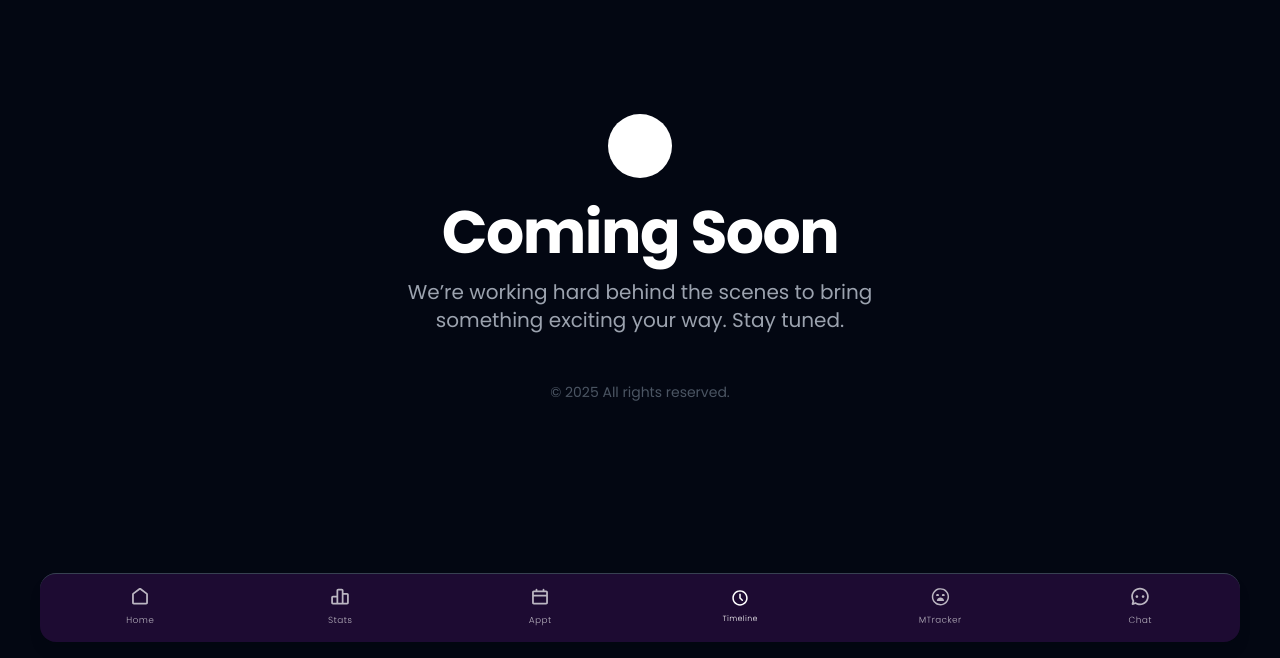
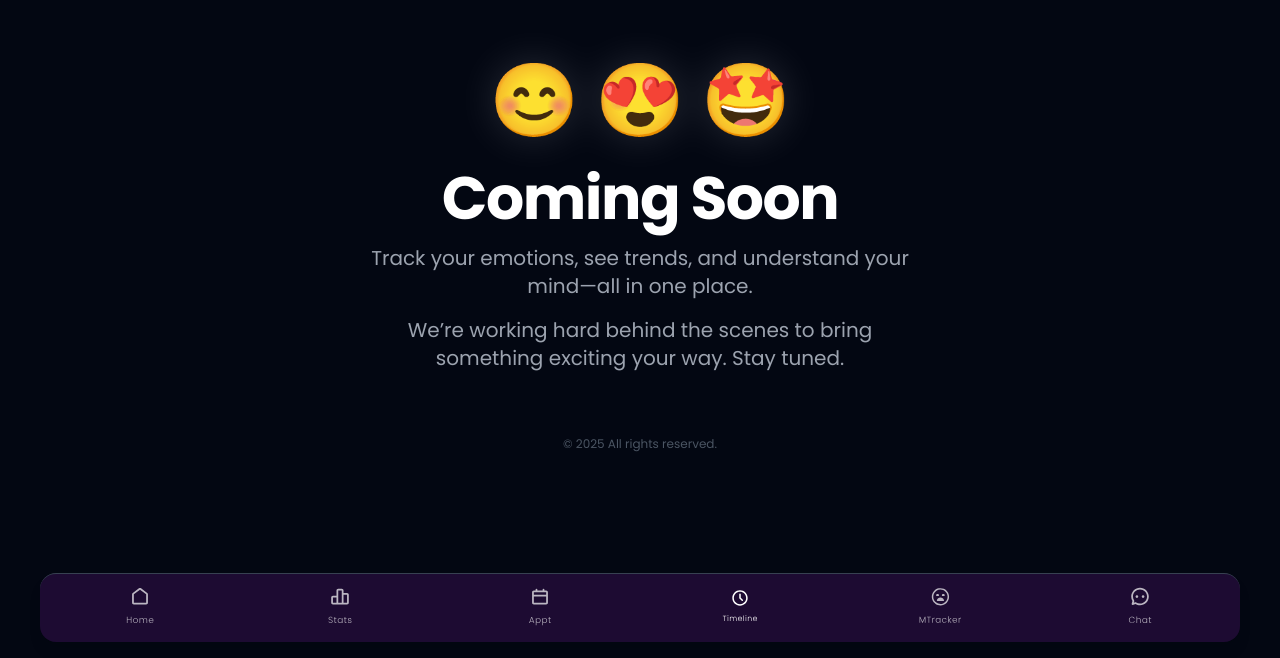
Before and after one commit to Prashasync/patient-frontend, a React (Create React App) app in the folder apps/webapp/: page /timeline in a window 1280 px wide. Shown: the part 142-800 px from the top of the page. Built offline with nearby package versions, Linux system fonts and the light colour scheme.

Commit message:
MVP:test

```diff
--- a/apps/webapp/src/features/chat/components/AllMessages.jsx
+++ b/apps/webapp/src/features/chat/components/AllMessages.jsx
@@ -31,7 +31,15 @@ const MessageDisplayPage = () => {
           <MessageThread key={message.chat_message_id} message={message} />
         ))
       ) : (
-        <h1>No Messages</h1>
+        <div className="no-messages-wrapper">
+          <div className="no-messages-icon">💬</div>
+          <h2 className="no-messages-title">No Messages Yet</h2>
+          <p className="no-messages-subtext">Your inbox is empty.</p>
+          <p className="no-messages-subtext">
+            You can reach out to a licensed expert or check in with Tova, your
+            AI companion.
+          </p>
+        </div>
       )}
       <AiChatBot />
     </div>
--- a/apps/webapp/src/features/home/pages/HomeScreenPage.jsx
+++ b/apps/webapp/src/features/home/pages/HomeScreenPage.jsx
@@ -7,7 +7,7 @@ import bellIcon from "../../../assets/icons/Union.png";
 import heartHealth from "../../../assets/icons/heartHealth.svg";
 import Notifications from "../components/Notifications";
 import AuthService from "../../auth/services/authService";
-import { useNavigate } from "react-router-dom";
+import { Link, useNavigate } from "react-router-dom";
 import AiChatBot from "../../chat/components/AiChatBotIcon";
 import MTrackerService from "../../MTracker/services/MTrackerService";
 
@@ -81,7 +81,10 @@ const HomeScreenPage = () => {
       <div className="card-grid">
         <div className="card card-gray">
           <p>{inSights && inSights[0]?.emoji_icon}</p>
-          <span>You look {inSights && inSights[0]?.feelings}</span>
+          {
+            !inSights?.symptomHistory ? (<Link to="/mtracker">Check out the mood tracker!</Link>) : (<span>You look {inSights && inSights[0]?.feelings}</span>)
+          }
+
         </div>
         <div className="card card-purple">
           <img src={heartHealth} alt="Heart Health" />
--- a/apps/webapp/src/features/otp/components/EmailVerification.jsx
+++ b/apps/webapp/src/features/otp/components/EmailVerification.jsx
@@ -73,6 +73,7 @@ const EmailVerification = ({ user }) => {
     e.preventDefault();
 
     try {
+      console.log(otp.join(""))
       const response = await AuthService.verifyOtp({
         otp: otp.join(""),
         email: user,
--- a/apps/webapp/src/shared/components/ComingSoon.jsx
+++ b/apps/webapp/src/shared/components/ComingSoon.jsx
@@ -3,22 +3,38 @@ import React from "react";
 export default function ComingSoon() {
   return (
     <div className="min-h-screen bg-gray-950 text-white flex flex-col items-center justify-center px-6 text-center">
-      {/* Optional Logo Placeholder */}
-      <div className="w-16 h-16 bg-white rounded-full mb-6" />
+      {/* Emoji Row */}
+      <div className="flex gap-4 text-6xl md:text-7xl mb-8 drop-shadow-[0_0_20px_rgba(255,255,255,0.15)]">
+        <span role="img" aria-label="smile">
+          😊
+        </span>
+        <span role="img" aria-label="heart eyes">
+          😍
+        </span>
+        <span role="img" aria-label="star eyes">
+          🤩
+        </span>
+      </div>
 
-      {/* Main Heading */}
-      <h1 className="text-5xl md:text-6xl font-bold mb-4 tracking-tight">
+      {/* Heading */}
+      <h1 className="text-4xl sm:text-5xl md:text-6xl font-bold mb-4 tracking-tight">
         Coming Soon
       </h1>
 
-      {/* Subheading */}
-      <p className="text-lg md:text-xl text-gray-400 max-w-xl">
+      {/* Subheading 1 */}
+      <p className="text-base sm:text-lg md:text-xl text-gray-400 max-w-xl mb-4">
+        Track your emotions, see trends, and understand your mind—all in one
+        place.
+      </p>
+
+      {/* Subheading 2 */}
+      <p className="text-base sm:text-lg md:text-xl text-gray-400 max-w-xl">
         We’re working hard behind the scenes to bring something exciting your
         way. Stay tuned.
       </p>
 
-      {/* Optional Footer */}
-      <p className="mt-12 text-sm text-gray-600">
+      {/* Footer */}
+      <p className="mt-16 text-xs text-gray-600">
         &copy; {new Date().getFullYear()} All rights reserved.
       </p>
     </div>
--- a/apps/webapp/src/shared/styles/chat.css
+++ b/apps/webapp/src/shared/styles/chat.css
@@ -237,3 +237,32 @@ w .profile-picture {
   color: #666;
   margin: 0;
 }
+
+.no-messages-wrapper {
+  display: flex;
+  flex-direction: column;
+  align-items: center;
+  justify-content: center;
+  min-height: 60vh;
+  padding: 1rem;
+  text-align: center;
+}
+
+.no-messages-icon {
+  font-size: 3rem;
+  margin-bottom: 1rem;
+}
+
+.no-messages-title {
+  font-size: 2rem;
+  font-weight: bold;
+  color: #1a1a1a;
+  margin-bottom: 0.5rem;
+}
+
+.no-messages-subtext {
+  font-size: 1rem;
+  color: #666666;
+  margin-bottom: 0.25rem;
+  max-width: 500px;
+}
```
